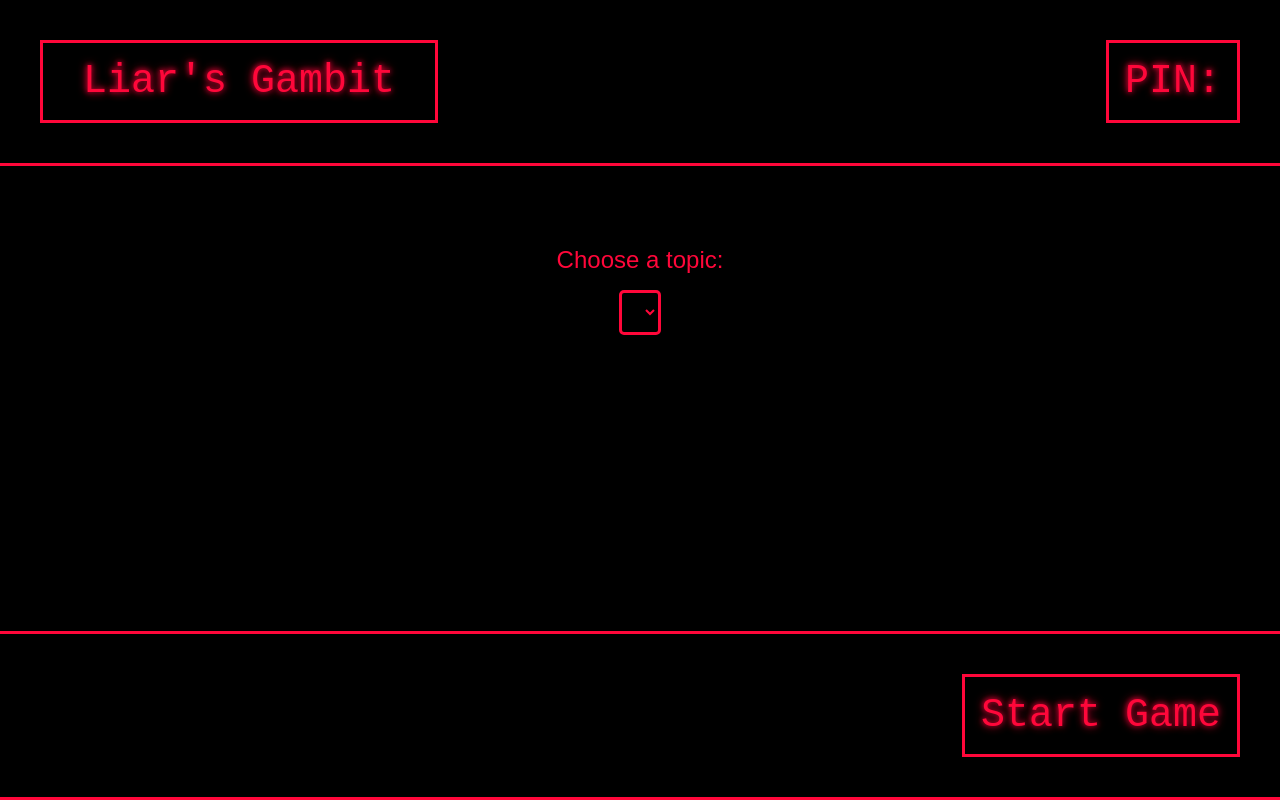
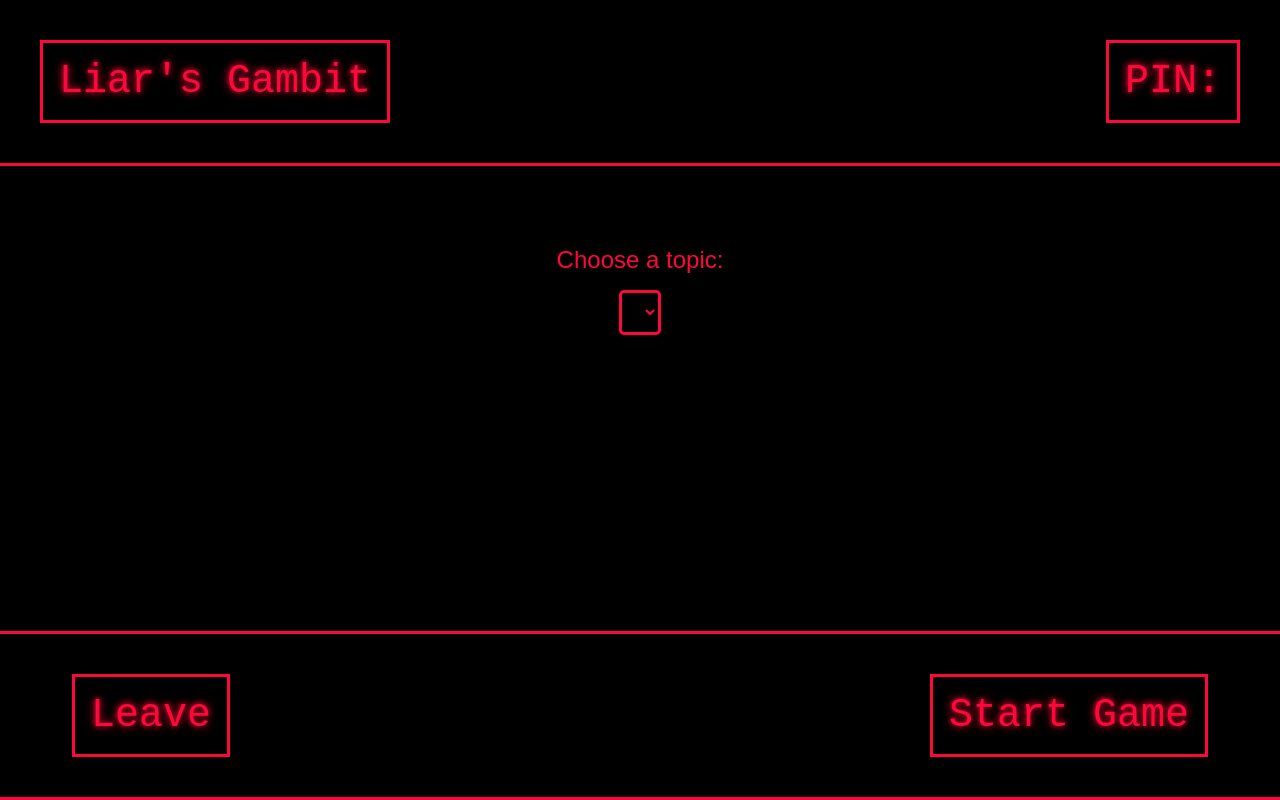
Before and after one commit to Lucas0927/project_101, a plain HTML site: page homewaiting.html in a window 1280 px wide. Drawn offline with Linux system fonts and the light colour scheme.

Commit message:
leave button added.

```diff
--- a/homewaiting.css
+++ b/homewaiting.css
@@ -59,10 +59,6 @@ body {
   transition: transform 150ms;
 }
 
-.header .spy-themed1:hover .game-name {
-  color: black; /* Change text color to black on hover of .spy-themed1 */
-}
-
 .players {
   flex: 1;
   display: flex;
@@ -92,8 +88,29 @@ body {
 
 .footer {
   flex: 0 0 5%;
+  justify-content: space-between;
+  align-items: center;
+  border-top: 3px solid #FF073A;
+}
+
+.left-button-container {
+  flex: 1;
+  display: flex;
+  justify-content: flex-start;
+}
+
+.right-button-container {
+  flex: 1;
+  display: flex;
   justify-content: flex-end;
-  border-top: 3px solid #FF073A;
+}
+
+.leave-button {
+  margin-left: 2rem;
+}
+
+.start-button {
+  margin-right: 2rem;
 }
 
 #topic-selection {
--- a/homewaiting.html
+++ b/homewaiting.html
@@ -8,8 +8,8 @@
 </head>
 <body>
     <header class="header">
-        <div class="spy-themed1">
-            <a class="game-name" href="./index.html" id="gameNameLink">Liar's Gambit</a>
+        <div class="spy-themed2">
+            <a class="game-name">Liar's Gambit</a>
         </div>
         <div class="spy-themed2">
             <span class="game-code">PIN: <span id="roomCode"></span></span>
@@ -29,8 +29,14 @@
     </main>
 
     <footer class="footer">
-        <a class="spy-themed3" href="#">Start Game</a>
+        <div class="left-button-container">
+            <button id="leaveButton" class="spy-themed3 leave-button">Leave</button>
+        </div>
+        <div class="right-button-container">
+            <a class="spy-themed3 start-button" href="#">Start Game</a>
+        </div>
     </footer>
+
 
     <script type="module" src="./homewaiting.js"></script>
 </body>
--- a/homewaiting.js
+++ b/homewaiting.js
@@ -5,7 +5,8 @@ document.addEventListener('DOMContentLoaded', async () => {
     const urlParams = new URLSearchParams(window.location.search);
     const roomCode = urlParams.get('roomCode');
     const userId = urlParams.get('userId');
-    const startButton = document.querySelector('.spy-themed3');
+    const startButton = document.querySelector('.start-button');
+    const leaveButton = document.querySelector('.leave-button');
     const topicSelection = document.getElementById('topic-selection');
     const topicsDropdown = document.getElementById('topics');
 
@@ -55,11 +56,10 @@ document.addEventListener('DOMContentLoaded', async () => {
             }
         });
 
-        // Attach event listener to the game name link
-        document.getElementById('gameNameLink').addEventListener('click', async (event) => {
-            event.preventDefault(); // Prevent the default link behavior
+        // Attach event listener to the leave button
+        leaveButton.addEventListener('click', async () => {
             await handleLeaveRoom(roomCode, userId);
-            window.location.href = event.target.href; // Redirect to the index page
+            window.location.href = './index.html'; // Redirect to the index page
         });
 
         // Handle the START button click
```
